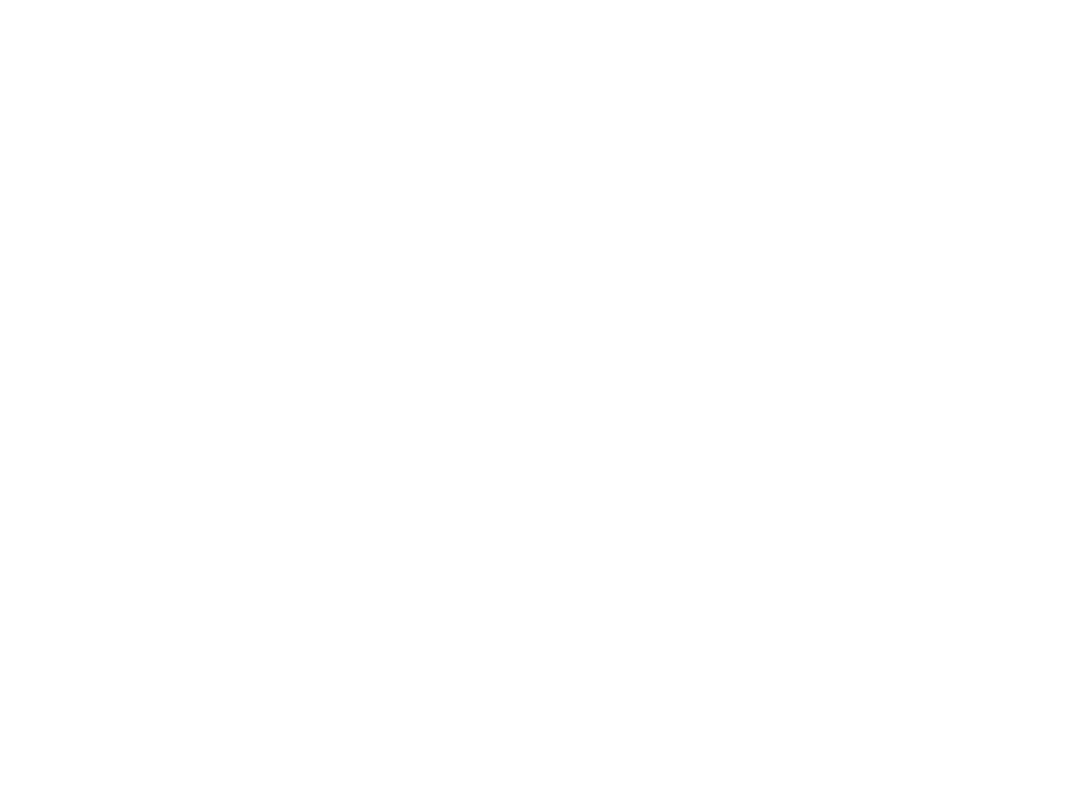
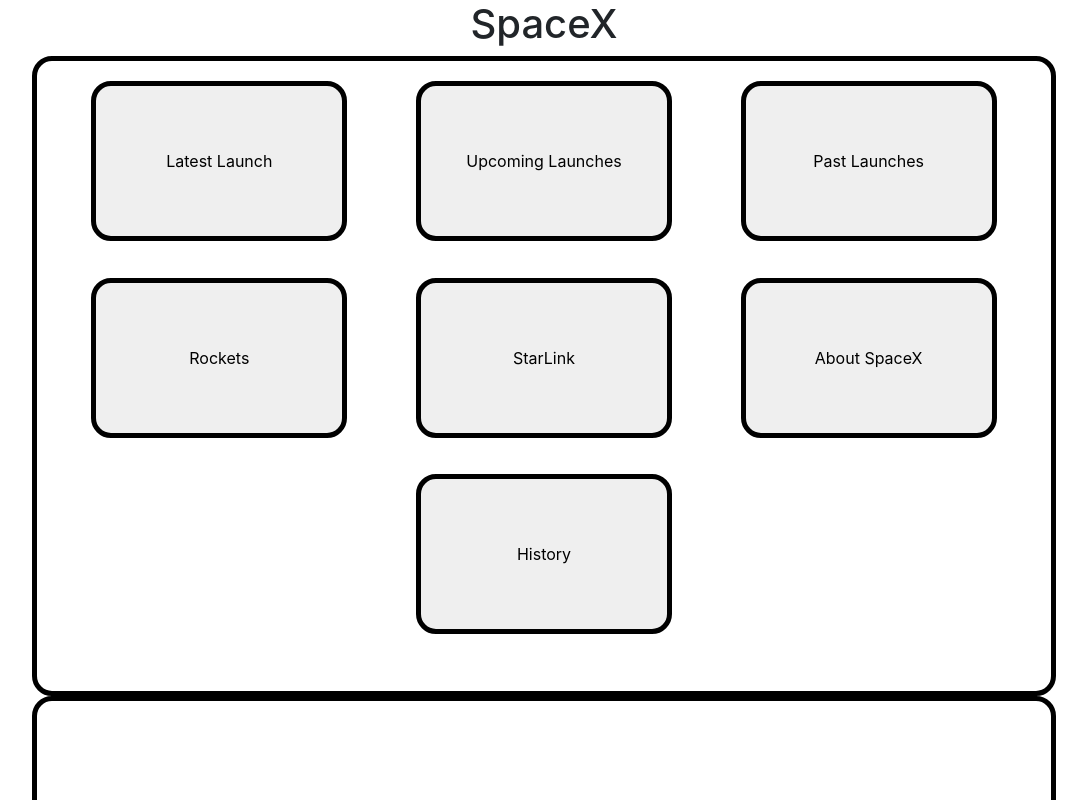
Before and after one commit to JJohan-work/spaceXAPI, a website built with webpack: page src/index.html in a window 1280 px wide. Shown: the top 800 px of the page, without its empty margins (96-1183 px from the left). Built offline with nearby package versions, Linux system fonts and the light colour scheme.

Commit message:
Create homepage of site, style buttons and divs
Co-authored-by: Jonah Johansen <johansenjonah+git@gmail.com>

```diff
--- a/src/css/styles.css
+++ b/src/css/styles.css
@@ -0,0 +1,38 @@
+body>h1 {
+  text-align: center;
+}
+
+#selectBox {
+  width:80vw;
+  height:80vh;
+  margin-left: auto;
+  margin-right: auto;
+  border: 5px solid black;
+  border-radius: 20px;
+  display: flex;
+  flex-wrap: wrap;
+  justify-content: space-around;
+  padding: 20px;}
+
+#selectBox>button {
+  width: 20vw;
+  height:20vh;
+  border: 5px solid black;
+  border-radius: 20px;
+}
+
+#selectBox>button:hover {
+  position: relative;
+  top:-5px;
+  left:-5px;
+  box-shadow: 5px 5px black;
+}
+
+#infoBox {
+  width:80vw;
+  height:80vh;
+  margin-left: auto;
+  margin-right: auto;
+  border: 5px solid black;
+  border-radius: 20px;
+}
--- a/src/index.html
+++ b/src/index.html
@@ -3,9 +3,19 @@
   <head>
     <meta charset="UTF-8">
     <meta name="viewport" content="width=device-width, initial-scale=1.0">
-  <title>Haiku</title>
+    <title>SpaceX</title>
   </head>
   <body>
-
+    <h1>SpaceX</h1>
+    <div id="selectBox">
+      <button id="latestLaunch">Latest Launch</button>
+      <button id="upcomingLaunch">Upcoming Launches</button>
+      <button id="pastLaunch">Past Launches</button>
+      <button id="rockets">Rockets</button>
+      <button id="sat">StarLink</button>
+      <button id="about">About SpaceX</button>
+      <button id="hist">History</button>
+    </div>
+    <div id="infoBox"></div>
   </body>
 </html>
```
Lines whose indentation alone changed are shown as unchanged.
